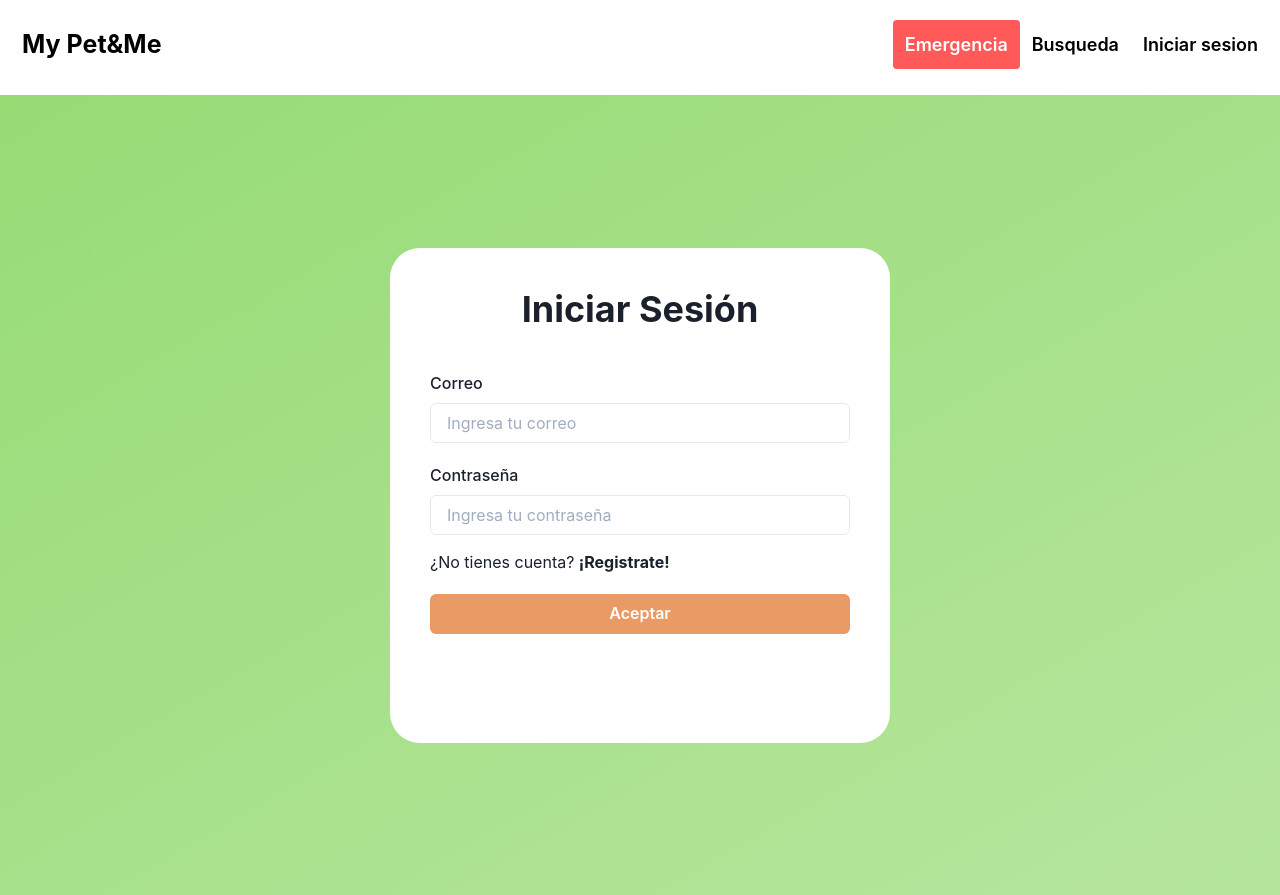
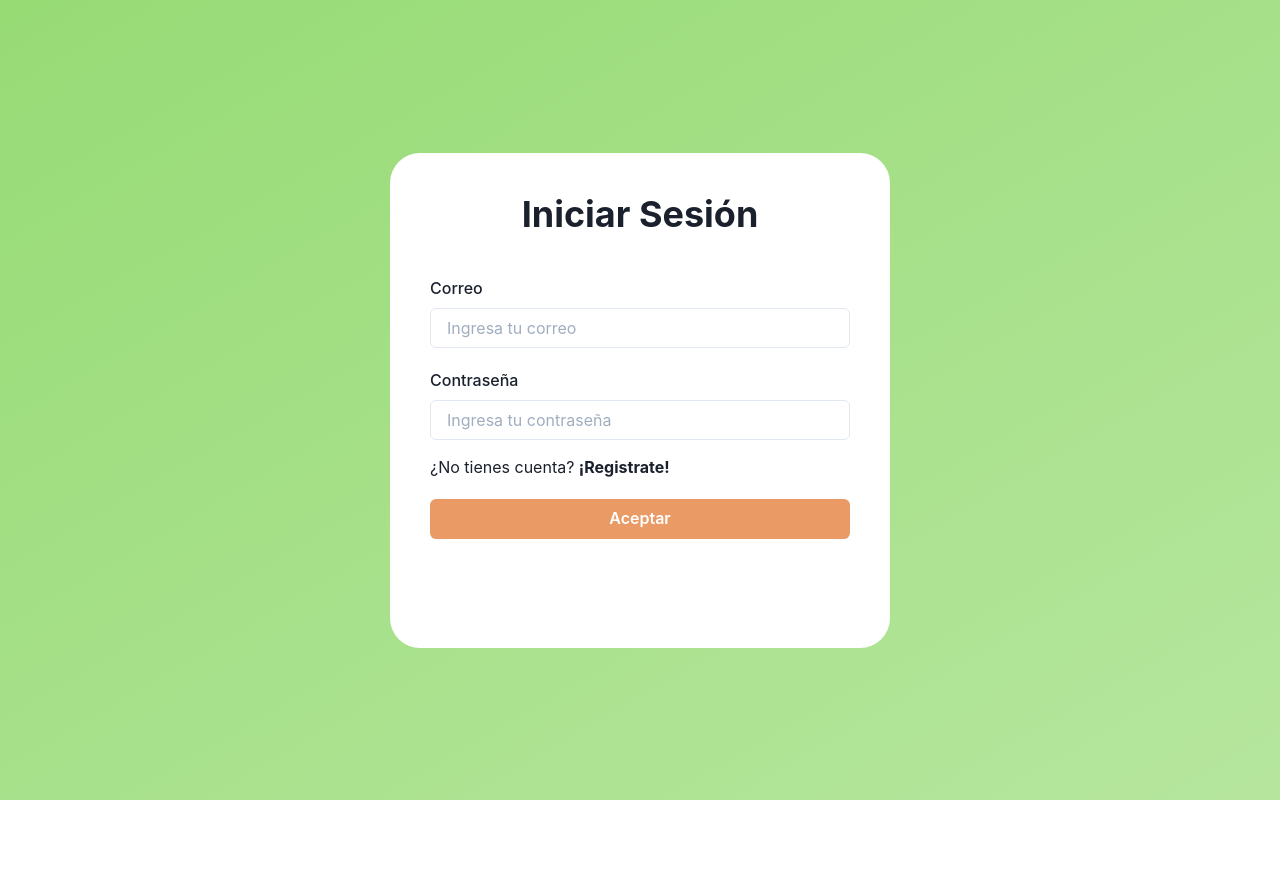
Before and after one commit to alv18051/Ing.Soft1_MyPet-Me, a React (Create React App) app: page /login in a window 1280 px wide. After the commit the page ends 800 px from the top, so only its background shows below. Built offline with nearby package versions, Linux system fonts and the light colour scheme.

Commit message:
añadiendo un link en ruta

```diff
--- a/src/App.js
+++ b/src/App.js
@@ -41,7 +41,8 @@ function App() {
     <Route path='/' element={<> <Main/>  </>}></Route>
     <Route path='/emergency' element={<> <HeaderComponent/> <Emergency/>  </>}></Route>
     <Route path='/search' element={<> <HeaderComponent/> <Search/>  </>}></Route>
-    <Route path='/login' element={<> <HeaderComponent/> <Login/>  </>}></Route>
+    <Route path='/login' element={<> <Login/>  </>}></Route>
+    <Route path='/register' element={<>  <Register/>  </>}></Route>
 
   </Routes>
   );
--- a/src/pages/HeaderComponent.js
+++ b/src/pages/HeaderComponent.js
@@ -22,20 +22,20 @@ import { Link, useNavigate } from "react-router-dom";
      return (
 
       <>
-      <nav class="header">
-         <a href="#default" class="logo">My Pet&Me</a>
-         <ul class="header-right">
+      <nav className="header">
+         <Link to={"/"}> <h1 className="logo"><b>My Pet&Me</b></h1> </Link>
 
-         <li className="option active">
+         <ul className="header-right">
+         <li className="option active btn">
             <Link to={"/emergency"}>Emergencia</Link>
            </li>
 
-        <li className="option">
-            <Link to={"/search"}>Busqueda</Link>
+        <li className="option btn">
+            <Link to={"/search"}>Búsqueda</Link>
         </li>
 
-        <li className="option">
-            <Link to={"/login"}>Iniciar sesion</Link>
+        <li className="option btn">
+            <Link to={"/login"}>Iniciar sesión</Link>
         </li>
 
          </ul>
--- a/src/pages/Login.js
+++ b/src/pages/Login.js
@@ -15,7 +15,7 @@ const Login = () => {
                     </div>
                     <InputComponent title='Correo'  message='Ingresa tu correo' />
                     <InputComponent title='Contraseña'  message='Ingresa tu contraseña' />
-                    <p className='questionCont'>¿No tienes cuenta? <a href='#'><b className='highlight'>¡Registrate!</b></a></p>
+                    <p className='questionCont'>¿No tienes cuenta? <a href='/register'><b className='highlight'>¡Registrate!</b></a></p>
                 </div>
                 <div className='innerContainer'>
                         <Button
--- a/src/pages/Register.js
+++ b/src/pages/Register.js
@@ -19,7 +19,7 @@ const Register = () => {
                     <InputComponent title='Correo'  message='Ingresa tu correo' />
                     <InputComponent title='Contraseña'  message='Ingresa tu contraseña' />
                     <InputComponent title='Cofirmar contraseña' message='Confirma tu contraseña' />
-                    <p className='questionCont'>¿Ya tienes cuenta? <a href='#'> <b className='highlight'>Iniciar sesión</b></a></p>
+                    <p className='questionCont'>¿Ya tienes cuenta? <a href='/login'> <b className='highlight'>¡Inicia sesión!</b></a></p>
                 </div>
                 <div className='innerContainer'>
                         <Button
--- a/src/styles/index.css
+++ b/src/styles/index.css
@@ -53,7 +53,7 @@ body {
 }
 
 /* Style the logo link (notice that we set the same value of line-height and font-size to prevent the header to increase when the font gets bigger */
-.header a.logo {
+.header h1.logo {
   font-size: 25px;
   font-weight: bold;
 }
```
Also changed, not shown: src/pages/Main.js (+0 -7 lines).
